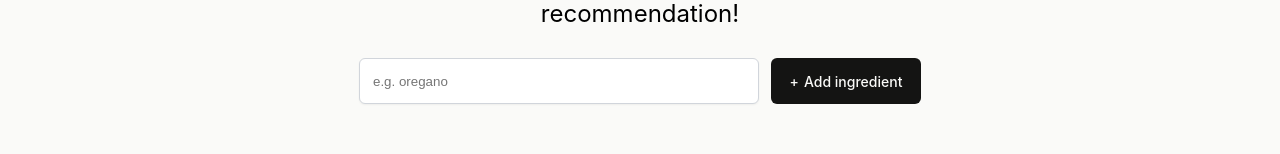
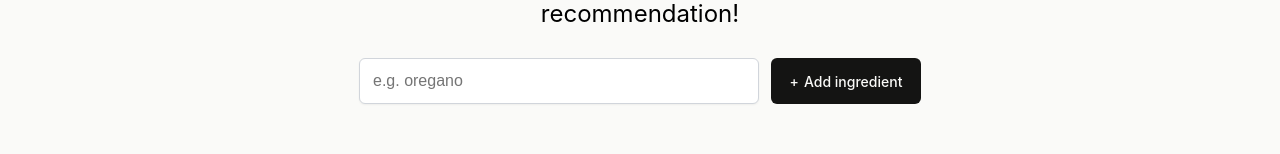
Before and after one commit to Mikerich94/chef-claude, a React (Vite) app: page / in a window 1280 px wide. Shown: the part 140-294 px from the top of the page. Built offline with nearby package versions, Linux system fonts and the light colour scheme; no server answers.

Commit message:
Update index.css

```diff
--- a/src/index.css
+++ b/src/index.css
@@ -7,7 +7,9 @@ body {
   font-family: Inter, sans-serif;
   background-color: #fafaf8;
 }
-
+input {
+  font-size: 16px;
+}
 header {
   display: flex;
   justify-content: center;
```
